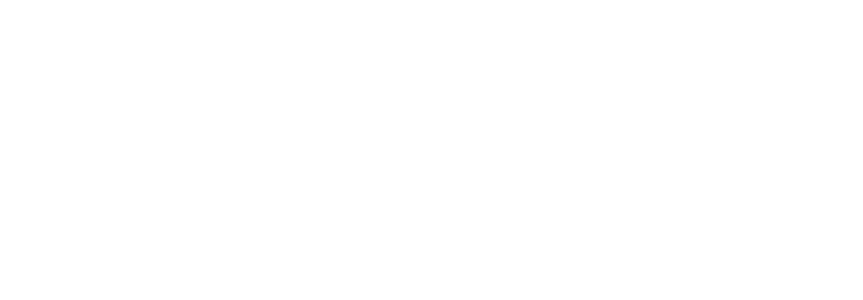
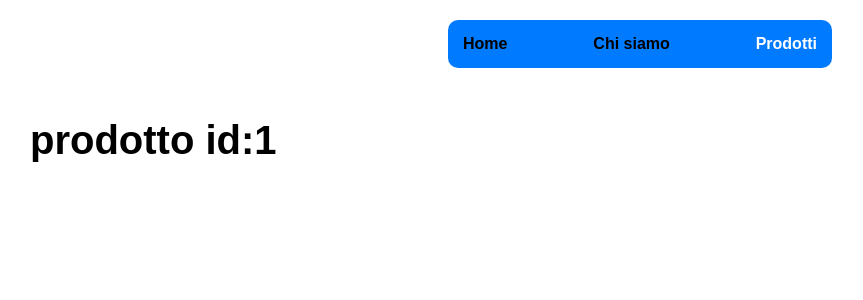
Before and after one commit to Alessandro-Messineo/react-router, a React (Vite) app: page /prodotti/1 in a window 1280 px wide. Before the commit this address had no page. Shown: the top 300 px of the page, without its empty margins (0-863 px from the left). Built offline with nearby package versions, Linux system fonts and the light colour scheme.

Commit message:
create pagine dei singoli prodotti con semplicemente un h1 all'interno

```diff
--- a/src/App.jsx
+++ b/src/App.jsx
@@ -6,6 +6,7 @@
 import AboutPage from "./pages/AboutPage";
 import ProductsPage from "./pages/ProductsPage";
 import NavbarLayout from "./components/navbar/NavbarLayout";
+import ProductsDetailPage from "./pages/ProductsDetailPage";
 
 function App() {
 
@@ -18,6 +19,7 @@
             <Route path="/" element={<HomePage />} />
             <Route path="/chi-siamo" element={<AboutPage />} />
             <Route path="/prodotti" element={<ProductsPage />} />
+            <Route path="/prodotti/:id" element={<ProductsDetailPage />} />
           </Route>
         </Routes>
       </BrowserRouter>
--- a/src/components/products/ProductsCard.jsx
+++ b/src/components/products/ProductsCard.jsx
@@ -1,8 +1,11 @@
-export default function ProductsCard( props ) {
+import { Link } from "react-router-dom";
 
-    const { image, title, price } = props;
+export default function ProductsCard(props) {
 
-    return(
+    const { image, title, price, id } = props;
+    //  const {character } = props;
+
+    return (
         <div className="products-card">
             <div className="products-image">
                 <img src={image} alt={title} />
@@ -10,6 +13,9 @@
             <div className="products-info">
                 <h2>{title}</h2>
                 <p className="info">{price}</p>
+                <Link to={`/prodotti/${id}`}>
+                    <p>Dettaglio prodotto</p>
+                </Link>
             </div>
         </div>
     )
--- a/src/components/products/ProductsList.jsx
+++ b/src/components/products/ProductsList.jsx
@@ -24,6 +24,8 @@
                 image = {product.image}
                 title = {product.title}
                 price = {product.price}
+                id = {product.id}
+                // product = {product}
                  />
             ))}
         </div>
--- /dev/null
+++ b/src/pages/ProductsDetailPage.jsx
@@ -0,0 +1,11 @@
+// import { useState, useEffect } from "react";
+import { useParams } from "react-router-dom";
+
+export default function ProductsDetailPage() {
+
+     const { id } = useParams();
+
+    return(
+        <h1>prodotto id:{id} </h1>
+    )
+}
```
Also changed, not shown: 1 other file (tests, documents, lock files or other folders). Lines whose indentation alone changed are shown as unchanged.
